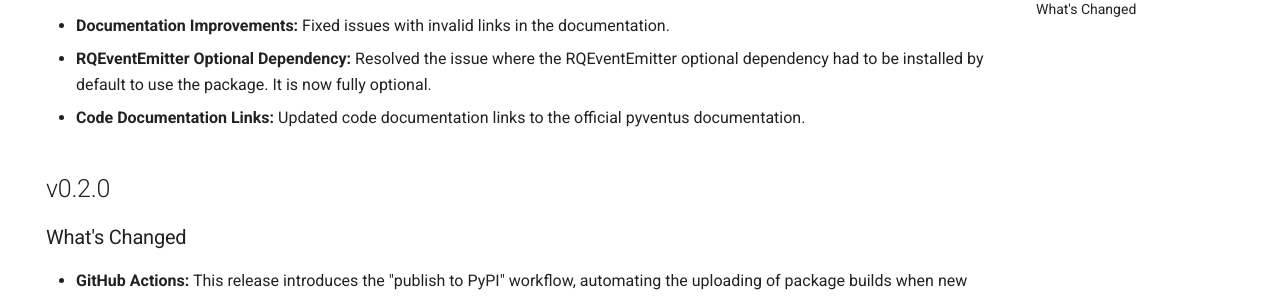
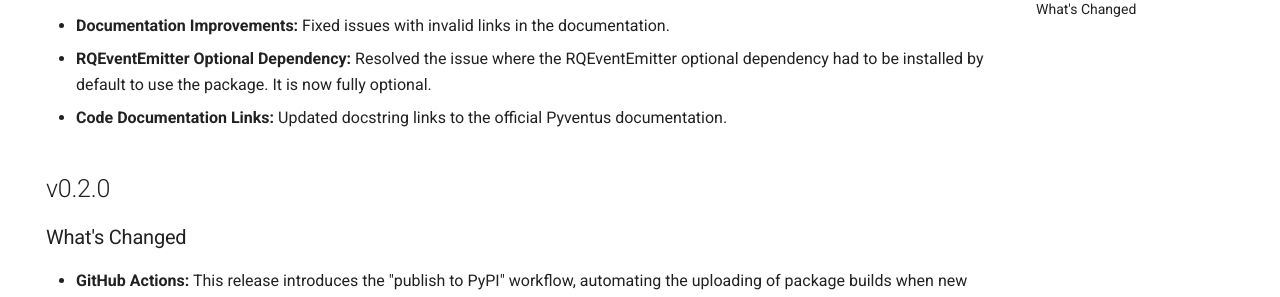
Before and after one commit to mdapena/pyventus, an MkDocs documentation site: the page built from docs/release-notes.md, in a window 1280 px wide and 900 px high. Shown: the part 312-609 px from the top of the window. Built offline with MkDocs 1.6.1 and Material for MkDocs 9.7.7, drawn with Linux system fonts in a browser that asks for light colours; comment, search, counter and statistics services are not loaded.

Commit message:
Update release-notes.md

```diff
--- a/docs/release-notes.md
+++ b/docs/release-notes.md
@@ -12,7 +12,7 @@
 - **Documentation Improvements:** Fixed issues with invalid links in the documentation.
 - **RQEventEmitter Optional Dependency:** Resolved the issue where the RQEventEmitter optional dependency had to be
   installed by default to use the package. It is now fully optional.
-- **Code Documentation Links:** Updated code documentation links to the official pyventus documentation.
+- **Code Documentation Links:** Updated docstring links to the official Pyventus documentation.
 
 [//]: # (--------------------------------------------------------------------------------------------------------------)
 
```
